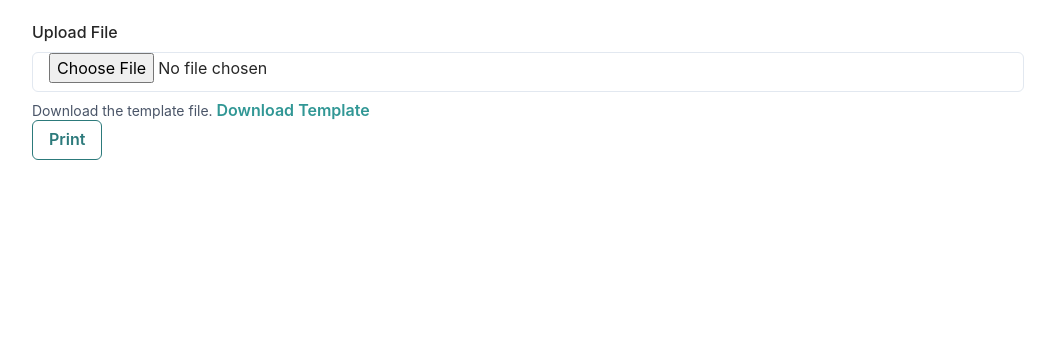
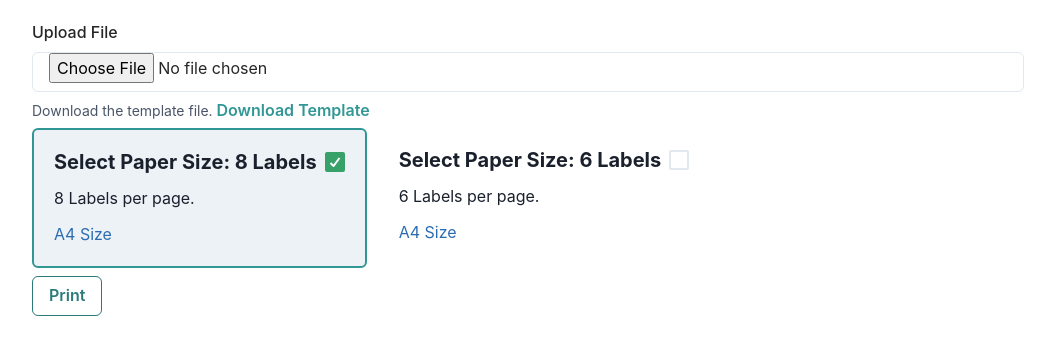
Before and after one commit to proniraj/print-bill, a Next.js app: page / in a window 1280 px wide. Shown: the top 354 px of the page, without its empty margins (112-1167 px from the left). Built offline with nearby package versions, Linux system fonts and the light colour scheme.

Commit message:
multiple page size

```diff
--- a/src/pages/api/hello.ts
+++ /dev/null
@@ -1,13 +0,0 @@
-// Next.js API route support: https://nextjs.org/docs/api-routes/introduction
-import type { NextApiRequest, NextApiResponse } from 'next'
-
-type Data = {
-  name: string
-}
-
-export default function handler(
-  req: NextApiRequest,
-  res: NextApiResponse<Data>
-) {
-  res.status(200).json({ name: 'John Doe' })
-}
--- a/src/pages/index.tsx
+++ b/src/pages/index.tsx
@@ -4,18 +4,20 @@ import { ChangeEventHandler, FC, MouseEventHandler, useState } from "react";
 import * as XLSX from "xlsx";
 import "../styles/Home.module.css";
 import Image from "next/image";
-
 import {
   Button,
+  Card,
+  CardBody,
+  Checkbox,
   Container,
   FormControl,
   FormHelperText,
   FormLabel,
+  Heading,
   Input,
+  Stack,
   chakra,
-} from "@chakra-ui/react";
-const inter = Inter({ subsets: ["latin"] });
-import {
+  Text,
   Table,
   Thead,
   Tbody,
@@ -24,6 +26,7 @@ import {
   Td,
   TableContainer,
 } from "@chakra-ui/react";
+const inter = Inter({ subsets: ["latin"] });
 
 enum EVendor {
   TODAYTREND = "TODAYTREND",
@@ -42,38 +45,6 @@ enum EFields {
   BRANCH = "BRANCH",
   VENDOR = "VENDOR",
 }
-
-// const vendors = [
-//   {
-//     vendor: EVendor.TODAYTREND,
-//     name: "Today Trend",
-//     address: "Kathmandu",
-//     phone: "+977 982-0135145",
-//     logo: "today_trend_logo.png",
-//   },
-//   {
-//     vendor: EVendor.DRESSBERRY,
-//     name: "Dress Berry",
-//     address: "Kathmandu",
-//     phone: "+977 982-0135145",
-//     logo: "dress_berry_logo.png",
-//   },
-//   {
-//     vendor: EVendor.MANTRAMART,
-
-//     name: "Mantra Mart",
-//     address: "Kathmandu",
-//     phone: "+977 982-0135145",
-//     logo: "mantra_mart_logo.png",
-//   },
-//   {
-//     vendor: EVendor.VANESSA,
-//     name: "Vanessa",
-//     address: "Kathmandu",
-//     phone: "+977 982-0135145",
-//     logo: "vanessa_logo.png",
-//   },
-// ];
 
 const vendor: Record<
   EVendor,
@@ -115,8 +86,11 @@ type TField = Record<EFields, string> &
     VENDOR: EVendor;
   }[];
 
+type TLabelSize = 6 | 8;
+
 export default function Home() {
   const [fields, setFields] = useState<TField[]>([]);
+  const [labelType, setLabelType] = useState<TLabelSize>(8);
 
   const handlePrint: MouseEventHandler<HTMLButtonElement> = (e) => {
     e.preventDefault();
@@ -209,38 +183,37 @@ export default function Home() {
             </FormHelperText>
           </FormControl>
 
-          {/* <Stack direction="row" spacing="3" my={2}>
-            {vendors.map((vendor, index) => (
+          <Stack direction="row" spacing="3" my={2}>
+            {([8, 6] as TLabelSize[]).map((paper, index) => (
               <Card
+                key={index}
                 maxW="sm"
-                variant={selectedVendors === index ? "filled" : "outline"}
+                variant={labelType === paper ? "filled" : "outline"}
+                border={labelType === paper ? "2px solid" : "none"}
+                borderColor="teal.500"
                 cursor="pointer"
-                onClick={() => setSelectedVendors(index)}
+                onClick={() => setLabelType(paper)}
               >
                 <CardBody>
                   <Stack spacing="3">
                     <Stack direction="row" justifyContent="space-between">
-                      <Heading size="md">{vendor?.name}</Heading>
+                      <Heading size="md">
+                        Select Paper Size: {paper} Labels
+                      </Heading>
 
                       <Checkbox
                         colorScheme="green"
                         size="lg"
-                        isChecked={selectedVendors === index}
+                        isChecked={labelType === paper}
                       />
                     </Stack>
-                    <Text>
-                      Lorem ipsum dolor sit amet consectetur adipisicing elit.
-                      Voluptas, voluptatum.
-                    </Text>
-                    <Text>{vendor?.address}</Text>
-                    <Text color="blue.600" fontSize="2xl">
-                      {vendor?.phone}
-                    </Text>
+                    <Text>{paper} Labels per page. </Text>
+                    <Text color="blue.600">A4 Size</Text>
                   </Stack>
                 </CardBody>
               </Card>
             ))}
-          </Stack> */}
+          </Stack>
 
           <Button onClick={handlePrint} variant="outline" colorScheme="teal">
             Print
@@ -272,13 +245,14 @@ export default function Home() {
       </TableContainer>
       {fields.length > 0 && (
         <>
-          {new Array(Math.ceil(fields.length / 6)).fill(0).map((itm, i) => (
+          {new Array(Math.ceil(fields.length / labelType))
+            .fill(0)
+            .map((itm, i) => (
               <div className="print" key={i}>
                 {fields
-                .slice(i * 6, i * 6 + 6)
-
+                  .slice(i * labelType, i * labelType + labelType)
                   .map((item, index) => (
-                  <BillCard {...item} key={index} />
+                    <BillCard {...item} labelType={labelType} key={index} />
                   ))}
               </div>
             ))}
@@ -288,21 +262,18 @@ export default function Home() {
   );
 }
 
-const BillCard: FC<Record<EFields, string>> = ({
-  NAME,
-  ADDRESS,
-  PHONE,
-  PRODUCT,
-  COD,
-  BRANCH,
-  VENDOR,
-}) => {
+const BillCard: FC<
+  Record<EFields, string> & {
+    labelType: number;
+  }
+> = ({ NAME, ADDRESS, PHONE, PRODUCT, COD, BRANCH, VENDOR, labelType = 8 }) => {
   const selectedVendor =
     vendor?.[VENDOR as EVendor] || vendor[EVendor.TODAYTREND];
   return (
-    <div className="card-container">
+    <div className={`card-container card-${labelType}`}>
       <div className="card">
         <div className="card-header">
+          {labelType !== 8 && (
             <div className="logo">
               <Image
                 src={"/" + selectedVendor?.logo.toLowerCase().replace(" ", "_")}
@@ -314,6 +285,7 @@ const BillCard: FC<Record<EFields, string>> = ({
                 }}
               />
             </div>
+          )}
           <div className="company">
             <p className="name">{selectedVendor?.name}</p>
             <p className="add">{selectedVendor?.address}</p>
--- a/src/styles/globals.css
+++ b/src/styles/globals.css
@@ -57,6 +57,10 @@
   white-space: nowrap;
 }
 
+.card-8 .card .customer-info table td {
+  line-height: 1.1;
+}
+
 /* Print setting */
 @media print {
   /* @page {
@@ -96,15 +100,27 @@
   }
 
   .card-container {
-    width: 3.902in;
+    width: 48%;
+    /* width: 3.902in; */
     height: 3.776in;
     display: flex;
     justify-content: center;
     align-items: center;
   }
+
   .card {
-    width: calc(3.902in - 0.185in * 2);
+    /* width: calc(3.902in - 0.185in * 2); */
+    width: 100%;
     height: 3.677in;
+  }
+
+  .card-container.card-8 {
+    /* width: 3.902in; */
+    height: 2.775in;
+  }
+
+  .card-8 .card {
+    height: 2.665in;
   }
 
   /* hide all except print */
```
Lines whose indentation alone changed are shown as unchanged.
